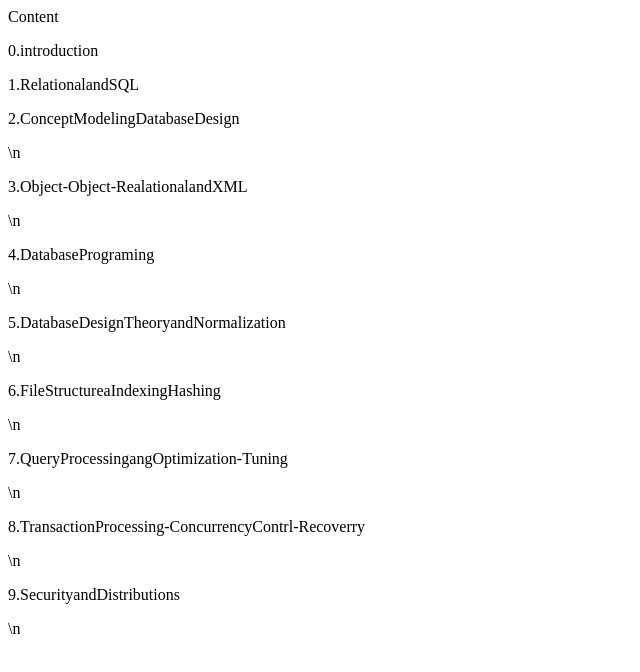
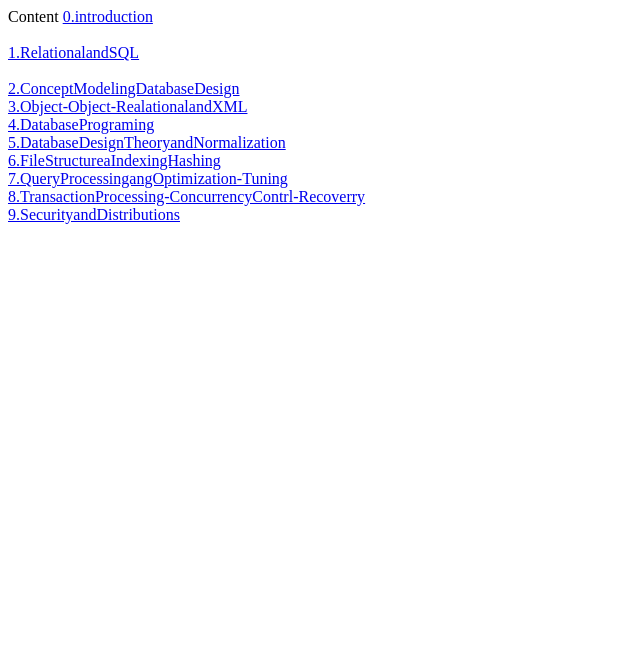
Before and after one commit to tinleduc/tinleduc.github.io, a plain HTML site: page Database.html in a window 1280 px wide. Shown: the whole page, without its empty margins (0-640 px from the left). Drawn offline with Linux system fonts and the light colour scheme.

Commit message:
Update Database.html

```diff
--- a/Database.html
+++ b/Database.html
@@ -1,26 +1,24 @@
 <head>
-  <p>
-    Content
-  </p>
+  Content
 </head>
 <body>
-<p href="https://github.com/tinleduc/Database/blob/master/0.introduction"> 0.introduction<br> </p>
+<a href="https://github.com/tinleduc/Database/blob/master/0.introduction"> 0.introduction<br> </a> <br>
 
-<p href="https://github.com/tinleduc/Database/blob/master/1.RelationalandSQL"> 1.RelationalandSQL<br> </p>
+<a href="https://github.com/tinleduc/Database/blob/master/1.RelationalandSQL"> 1.RelationalandSQL<br> </a>  <br>
 
-<p href="https://github.com/tinleduc/Database/blob/master/2.ConceptModelingDatabaseDesign"> 2.ConceptModelingDatabaseDesign<br> </p>\n
+<a href="https://github.com/tinleduc/Database/blob/master/2.ConceptModelingDatabaseDesign"> 2.ConceptModelingDatabaseDesign<br> </a>
 
-<p href="https://github.com/tinleduc/Database/blob/master/3.Object-Object-RealationalandXML"> 3.Object-Object-RealationalandXML<br> </p>\n
+<a href="https://github.com/tinleduc/Database/blob/master/3.Object-Object-RealationalandXML"> 3.Object-Object-RealationalandXML<br> </a>
 
-<p href="https://github.com/tinleduc/Database/blob/master/4.DatabasePrograming"> 4.DatabasePrograming<br> </p>\n
+<a href="https://github.com/tinleduc/Database/blob/master/4.DatabasePrograming"> 4.DatabasePrograming<br> </a>
 
-<p href="https://github.com/tinleduc/Database/blob/master/5.DatabaseDesignTheoryandNormalization"> 5.DatabaseDesignTheoryandNormalization<br> </p>\n
+<a href="https://github.com/tinleduc/Database/blob/master/5.DatabaseDesignTheoryandNormalization"> 5.DatabaseDesignTheoryandNormalization<br> </a>
 
-<p href="https://github.com/tinleduc/Database/blob/master/6.FileStructureaIndexingHashing"> 6.FileStructureaIndexingHashing<br> </p>\n
+<a href="https://github.com/tinleduc/Database/blob/master/6.FileStructureaIndexingHashing"> 6.FileStructureaIndexingHashing<br> </a>
 
-<p href="https://github.com/tinleduc/Database/blob/master/7.QueryProcessingangOptimization-Tuning"> 7.QueryProcessingangOptimization-Tuning<br> </p>\n
+<a href="https://github.com/tinleduc/Database/blob/master/7.QueryProcessingangOptimization-Tuning"> 7.QueryProcessingangOptimization-Tuning<br> </a>
 
-<p href="https://github.com/tinleduc/Database/blob/master/8.TransactionProcessing-ConcurrencyContrl-Recoverry"> 8.TransactionProcessing-ConcurrencyContrl-Recoverry<br> </p>\n
+<a href="https://github.com/tinleduc/Database/blob/master/8.TransactionProcessing-ConcurrencyContrl-Recoverry"> 8.TransactionProcessing-ConcurrencyContrl-Recoverry<br> </a>
 
-<p href="https://github.com/tinleduc/Database/blob/master/9.SecurityandDistributions"> 9.SecurityandDistributions<br> </p>\n
+<a href="https://github.com/tinleduc/Database/blob/master/9.SecurityandDistributions"> 9.SecurityandDistributions<br> </a>
 </body>
```
